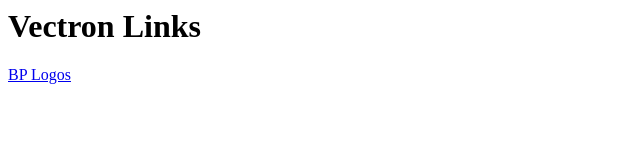
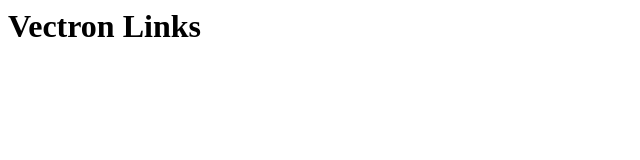
Before and after one commit to jarrodrose/site_jarrod.au, a plain HTML site: page s.html in a window 1280 px wide. Shown: the full height of the page, 0-640 px from the left. Drawn offline with Linux system fonts and the light colour scheme.

Commit message:
Update s.html

```diff
--- a/s.html
+++ b/s.html
@@ -2,7 +2,6 @@
 <body>
 
 <h1>Vectron Links</h1>
-<p><a href="https://www.dropbox.com/scl/fi/slb6hrdczs5c0s3ey0zpe/BP_Logo_Screen-Till-20.zip?rlkey=f7t5bzn2jtok7p1vht3zho8ym&st=tfli1aan&dl=1">BP Logos</a></p>
 
 </body>
 </html>
```
